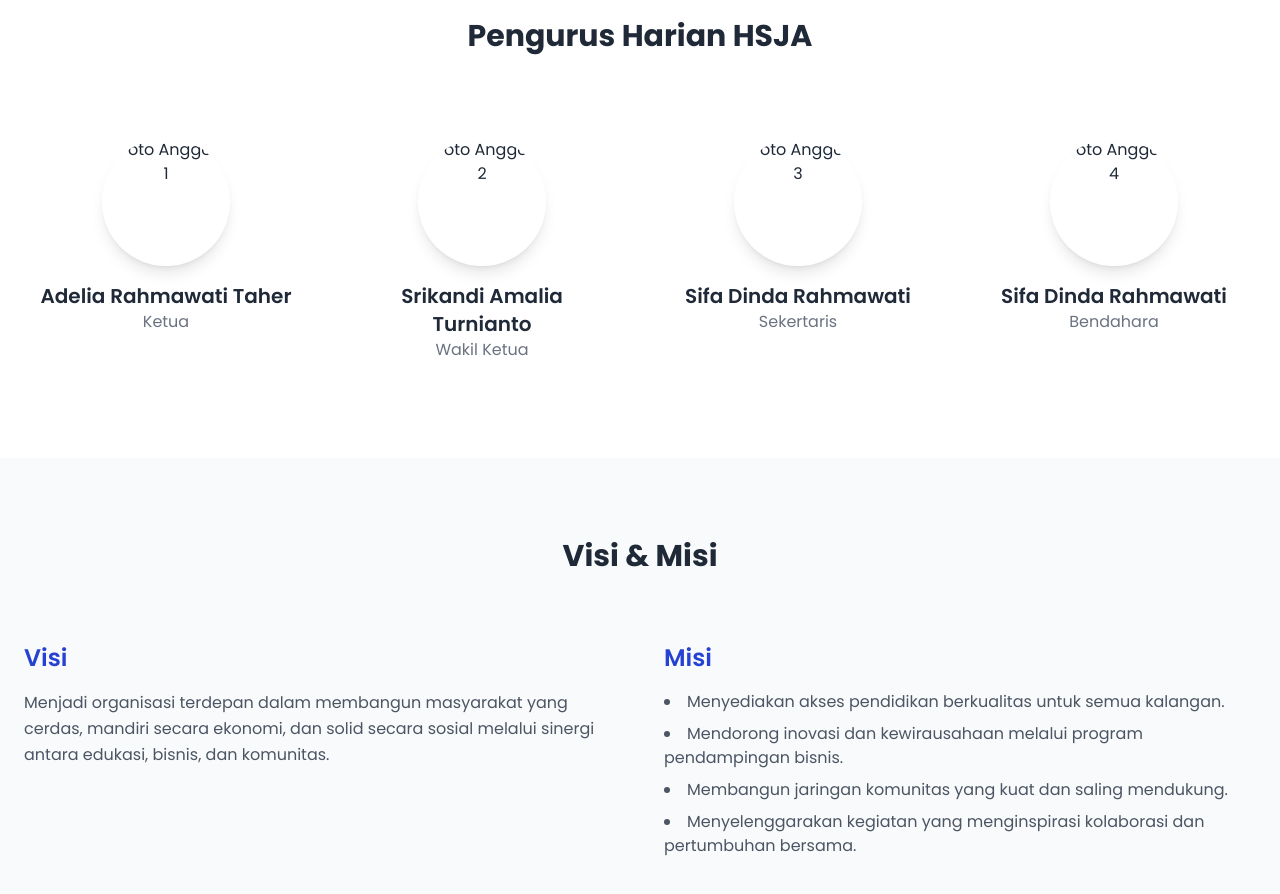
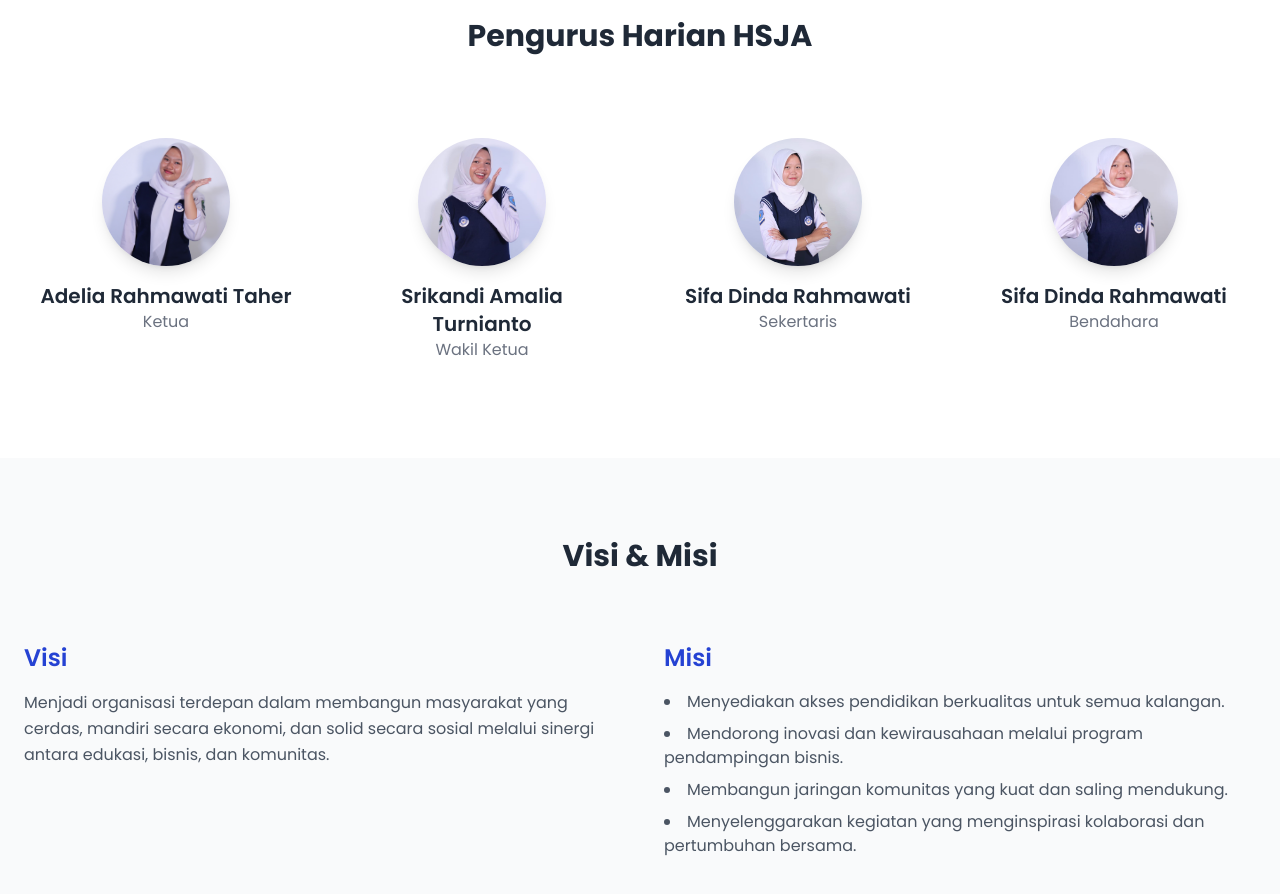
Before and after one commit to HsjpediA/HSJpedia, a plain HTML site: page index.html in a window 1280 px wide. Shown: the part 1240-2134 px from the top of the page. Drawn offline with nearby package versions, Linux system fonts and the light colour scheme; the site is published under a folder, as on GitHub Pages, so addresses that start at the root find nothing.

Commit message:
Update index.html

```diff
--- a/index.html
+++ b/index.html
@@ -197,7 +197,7 @@
             <!-- Anggota 1 -->
             <div class="text-center p-4">
               <img
-                src="/Asset/Gen1_Adelia_Hsja.JPG"
+                src="Asset/Gen1_Adelia_Hsja.JPG"
                 alt="Foto Anggota 1"
                 class="w-32 h-32 rounded-full mx-auto mb-4 shadow-lg"
               />
@@ -207,7 +207,7 @@
             <!-- Anggota 2 -->
             <div class="text-center p-4">
               <img
-                src="/Asset/Gen1_LIa_Hsja.jpg"
+                src="Asset/Gen1_LIa_Hsja.jpg"
                 alt="Foto Anggota 2"
                 class="w-32 h-32 rounded-full mx-auto mb-4 shadow-lg"
               />
@@ -217,7 +217,7 @@
             <!-- Anggota 3 -->
             <div class="text-center p-4">
               <img
-                src="/Asset/Gen1_Sifa_Hsja.jpg"
+                src="Asset/Gen1_Sifa_Hsja.jpg"
                 alt="Foto Anggota 3"
                 class="w-32 h-32 rounded-full mx-auto mb-4 shadow-lg"
               />
@@ -227,7 +227,7 @@
             <!-- Anggota 4 -->
             <div class="text-center p-4">
               <img
-                src="/Asset/Gen1_Sifa(B)_Hsja.jpg"
+                src="Asset/Gen1_Sifa(B)_Hsja.jpg"
                 alt="Foto Anggota 4"
                 class="w-32 h-32 rounded-full mx-auto mb-4 shadow-lg"
               />
```
